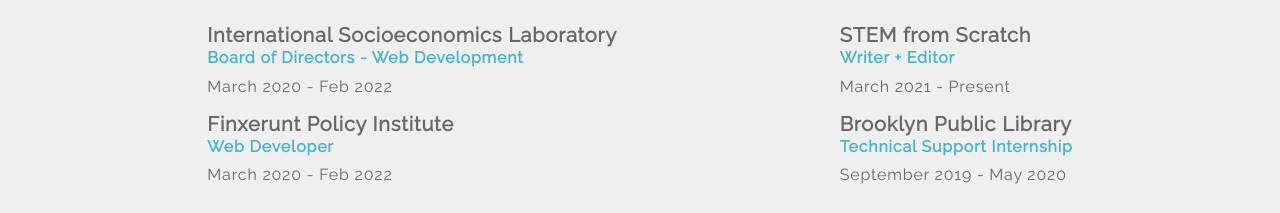
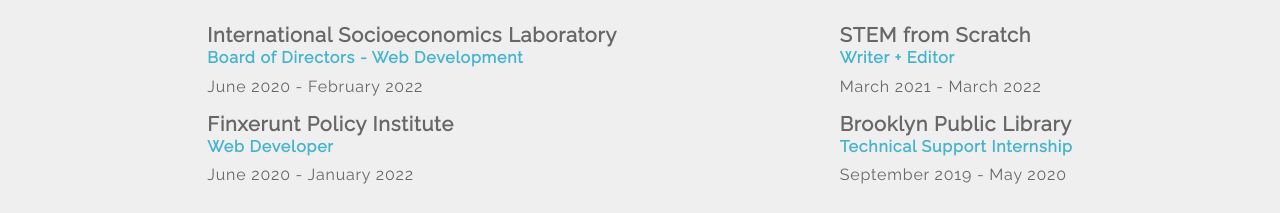
Before and after one commit to TChoy04/personal-website, a React (Create React App) app: page / in a window 1280 px wide. Shown: the part 2011-2224 px from the top of the page. Built offline with nearby package versions, Linux system fonts and the light colour scheme; no server answers; a web font is replaced by a local one.

Commit message:
updated dates

```diff
--- a/src/components/ExperienceContainer.js
+++ b/src/components/ExperienceContainer.js
@@ -15,19 +15,19 @@
           <Experiences
             title="International Socioeconomics Laboratory"
             role="Board of Directors - Web Development"
-            date="March 2020 - Feb 2022"
+            date="June 2020 - February 2022"
           />
           <Experiences
             title="Finxerunt Policy Institute"
             role="Web Developer"
-            date="March 2020 - Feb 2022"
+            date="June 2020 - January 2022"
           />
         </div>
         <div className="split-exp">
           <Experiences
             title="STEM from Scratch"
             role="Writer + Editor"
-            date="March 2021 - Present"
+            date="March 2021 - March 2022"
           />
           <Experiences
             title="Brooklyn Public Library"
```
